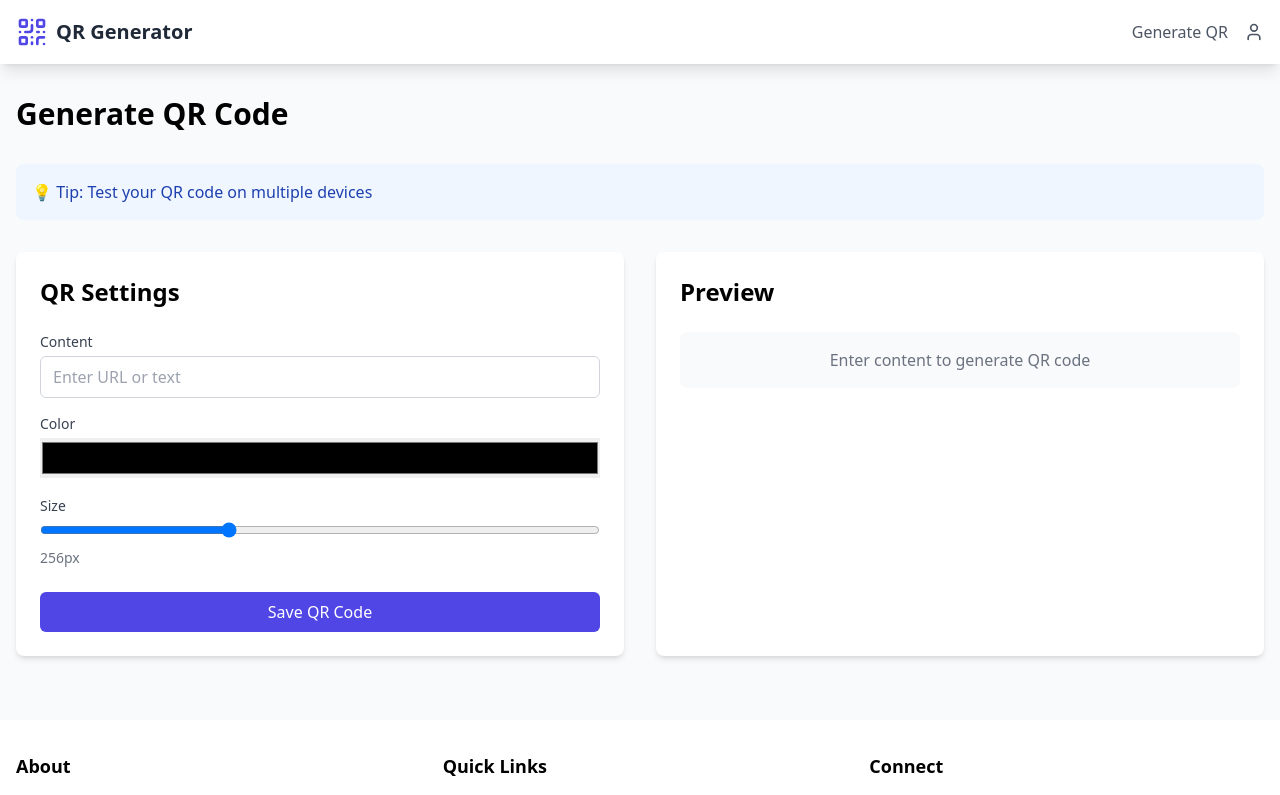
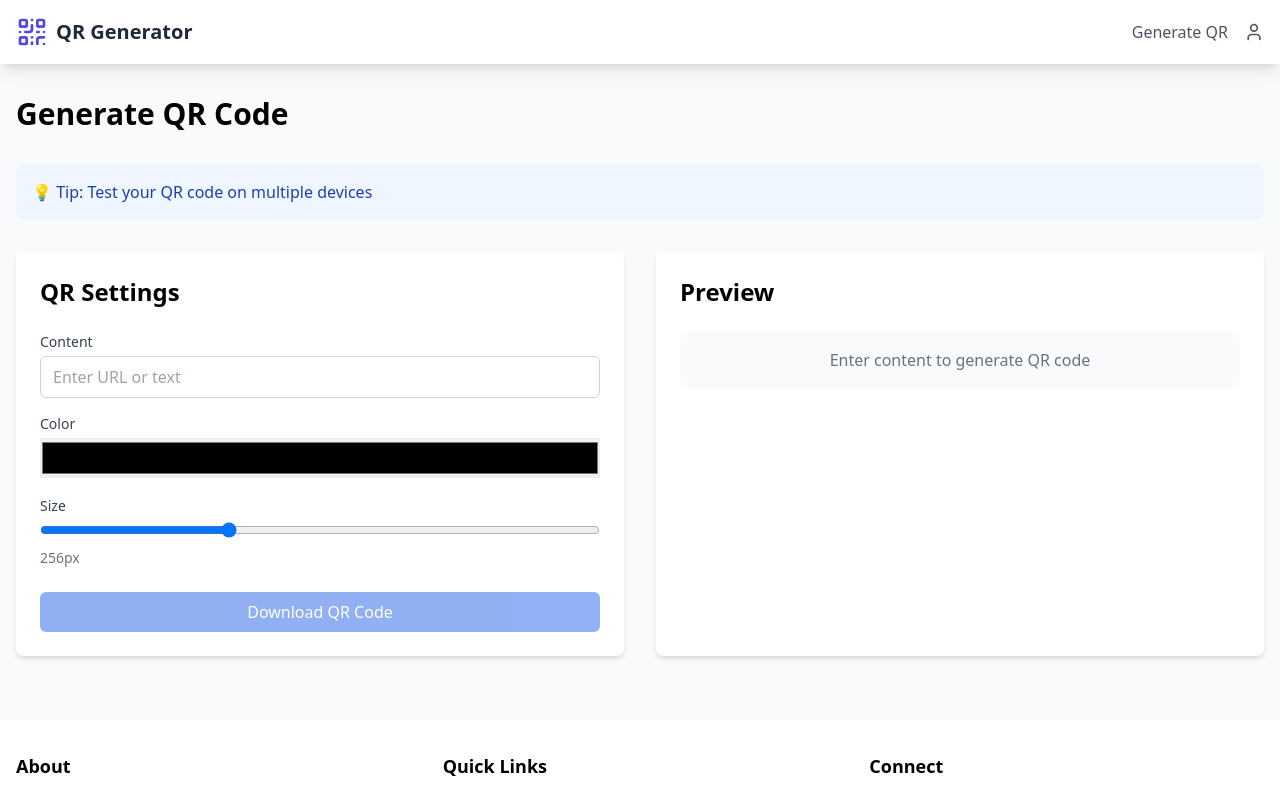
Before and after one commit to djafarov05/qr-code-generator-frontend, a React (Vite) app: page /generator in a window 1280 px wide. Shown: the top 795 px of the page. Built offline with nearby package versions, Linux system fonts and the light colour scheme.

Commit message:
add qr code download func for public

```diff
--- a/src/pages/Generator.tsx
+++ b/src/pages/Generator.tsx
@@ -5,6 +5,7 @@ import { shortenUrl } from "../api/dynamicApi";
 import { useNavigate } from "react-router-dom";
 import { Helmet } from "react-helmet";
 import { useQRStore } from "../store/qrStore";
+import { useUserStore } from "../store/userStore";
 
 const Generator = () => {
   const navigate = useNavigate();
@@ -17,22 +18,20 @@ const Generator = () => {
   const [tip, setTip] = useState("");
   const [shortenedUrl, setShortenedUrl] = useState("");
   const [isUrlShortened, setIsUrlShortened] = useState(false);
+  const isLoggedIn = useUserStore((s) => s.isLoggedIn);
 
-  /* ──────────────── tip ──────────────── */
   useEffect(() => {
     (async () => {
       setTip(await getTip());
     })();
   }, []);
 
-  /* ──────────────── reset on change ──────────────── */
   useEffect(() => {
     setError(null);
     setIsUrlShortened(false);
     setShortenedUrl("");
   }, [qrValue]);
 
-  /* ──────────────── helpers ──────────────── */
   const validateQRData = (d: string) => d.length <= 1273;
 
   const handleShortenUrl = async () => {
@@ -60,7 +59,7 @@ const Generator = () => {
         content: qrValue,
         color: qrColor,
         size: qrSize,
-        label: qrValue, // initial label
+        label: qrValue,
       });
       navigate("/my-codes");
     } catch {
@@ -68,12 +67,33 @@ const Generator = () => {
     }
   };
 
-  /* ──────────────── UI ──────────────── */
+  const downloadQRCode = () => {
+    const imgURL = `https://api.qrserver.com/v1/create-qr-code/?size=${qrSize}x${qrSize}&data=${encodeURIComponent(
+      qrValue
+    )}&color=${qrColor.replace("#", "")}`;
+
+    fetch(imgURL)
+      .then((res) => res.blob())
+      .then((blob) => {
+        const url = window.URL.createObjectURL(blob);
+        const a = document.createElement("a");
+        a.href = url;
+        a.download = "qr-code.png";
+        document.body.appendChild(a);
+        a.click();
+        document.body.removeChild(a);
+        window.URL.revokeObjectURL(url);
+      });
+  };
+
   return (
     <>
       <Helmet>
         <title>Generate QR Code - QR Generator</title>
-        <meta name="description" content="Generate and customize your QR code easily." />
+        <meta
+          name="description"
+          content="Generate and customize your QR code easily."
+        />
       </Helmet>
 
       <div className="space-y-8">
@@ -86,13 +106,14 @@ const Generator = () => {
         )}
 
         <div className="grid grid-cols-1 md:grid-cols-2 gap-8">
-          {/* left column */}
           <div className="bg-white p-6 rounded-lg shadow-md">
             <h2 className="text-2xl font-bold mb-6">QR Settings</h2>
 
-            {/* content */}
             <div className="mb-4">
-              <label htmlFor="content" className="block text-sm font-medium text-gray-700 mb-1">
+              <label
+                htmlFor="content"
+                className="block text-sm font-medium text-gray-700 mb-1"
+              >
                 Content
               </label>
 
@@ -117,9 +138,11 @@ const Generator = () => {
               {error && <p className="text-red-500 text-sm mt-1">{error}</p>}
             </div>
 
-            {/* color */}
             <div className="mb-4">
-              <label htmlFor="color" className="block text-sm font-medium text-gray-700 mb-1">
+              <label
+                htmlFor="color"
+                className="block text-sm font-medium text-gray-700 mb-1"
+              >
                 Color
               </label>
               <input
@@ -131,9 +154,11 @@ const Generator = () => {
               />
             </div>
 
-            {/* size */}
             <div className="mb-6">
-              <label htmlFor="size" className="block text-sm font-medium text-gray-700 mb-1">
+              <label
+                htmlFor="size"
+                className="block text-sm font-medium text-gray-700 mb-1"
+              >
                 Size
               </label>
               <input
@@ -149,15 +174,25 @@ const Generator = () => {
               <div className="text-sm text-gray-500 mt-1">{qrSize}px</div>
             </div>
 
-            <button
-              onClick={handleSaveQRCode}
-              className="w-full bg-indigo-600 text-white py-2 px-4 rounded-md hover:bg-indigo-700"
-            >
-              Save QR Code
-            </button>
+            {isLoggedIn ? (
+              <button
+                onClick={handleSaveQRCode}
+                disabled={!qrValue || !validateQRData(qrValue)}
+                className="w-full bg-indigo-600 text-white py-2 px-4 rounded-md hover:bg-indigo-700 disabled:opacity-50 disabled:cursor-not-allowed"
+              >
+                Save QR Code
+              </button>
+            ) : (
+              <button
+                onClick={downloadQRCode}
+                disabled={!qrValue || !validateQRData(qrValue)}
+                className="w-full bg-blue-600 text-white py-2 px-4 rounded-md hover:bg-blue-700 disabled:opacity-50 disabled:cursor-not-allowed"
+              >
+                Download QR Code
+              </button>
+            )}
           </div>
 
-          {/* preview */}
           <div className="bg-white p-6 rounded-lg shadow-md">
             <h2 className="text-2xl font-bold mb-6">Preview</h2>
             <div className="flex items-center justify-center bg-gray-50 p-4 rounded-lg">
@@ -171,10 +206,14 @@ const Generator = () => {
                     includeMargin
                   />
                 ) : (
-                  <div className="text-red-500">Content is too long for QR code generation</div>
+                  <div className="text-red-500">
+                    Content is too long for QR code generation
+                  </div>
                 )
               ) : (
-                <div className="text-gray-500">Enter content to generate QR code</div>
+                <div className="text-gray-500">
+                  Enter content to generate QR code
+                </div>
               )}
             </div>
           </div>
```
